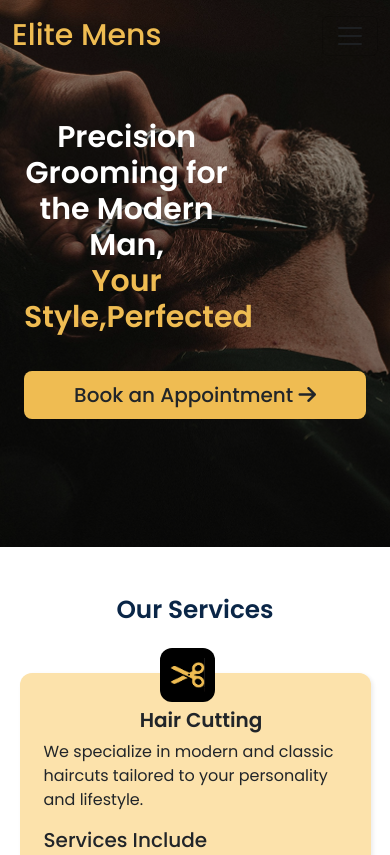
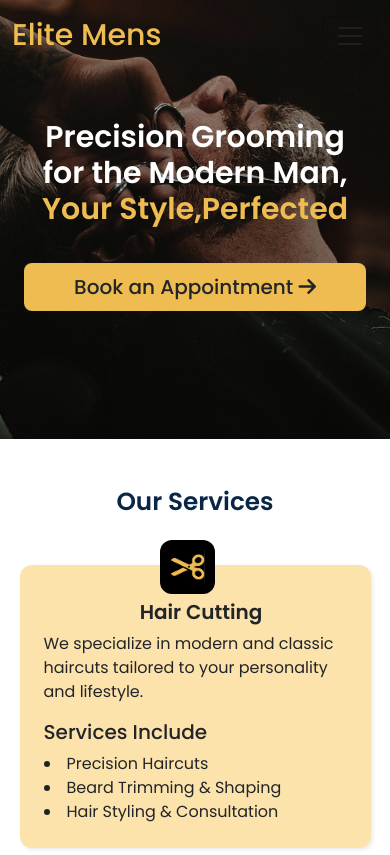
Before and after one commit to vinayak0535/elite_men, a plain HTML site: page index.html in a window 390 px wide. Shown: the top 855 px of the page. Drawn offline with nearby package versions, Linux system fonts and the light colour scheme.

Commit message:
Update style.css

```diff
--- a/style.css
+++ b/style.css
@@ -276,9 +276,6 @@ footer{
         margin: auto;
     }
 
-    .title{
-        width:60%
-    }
 
     .image img{
         width: 90% !important;
```
